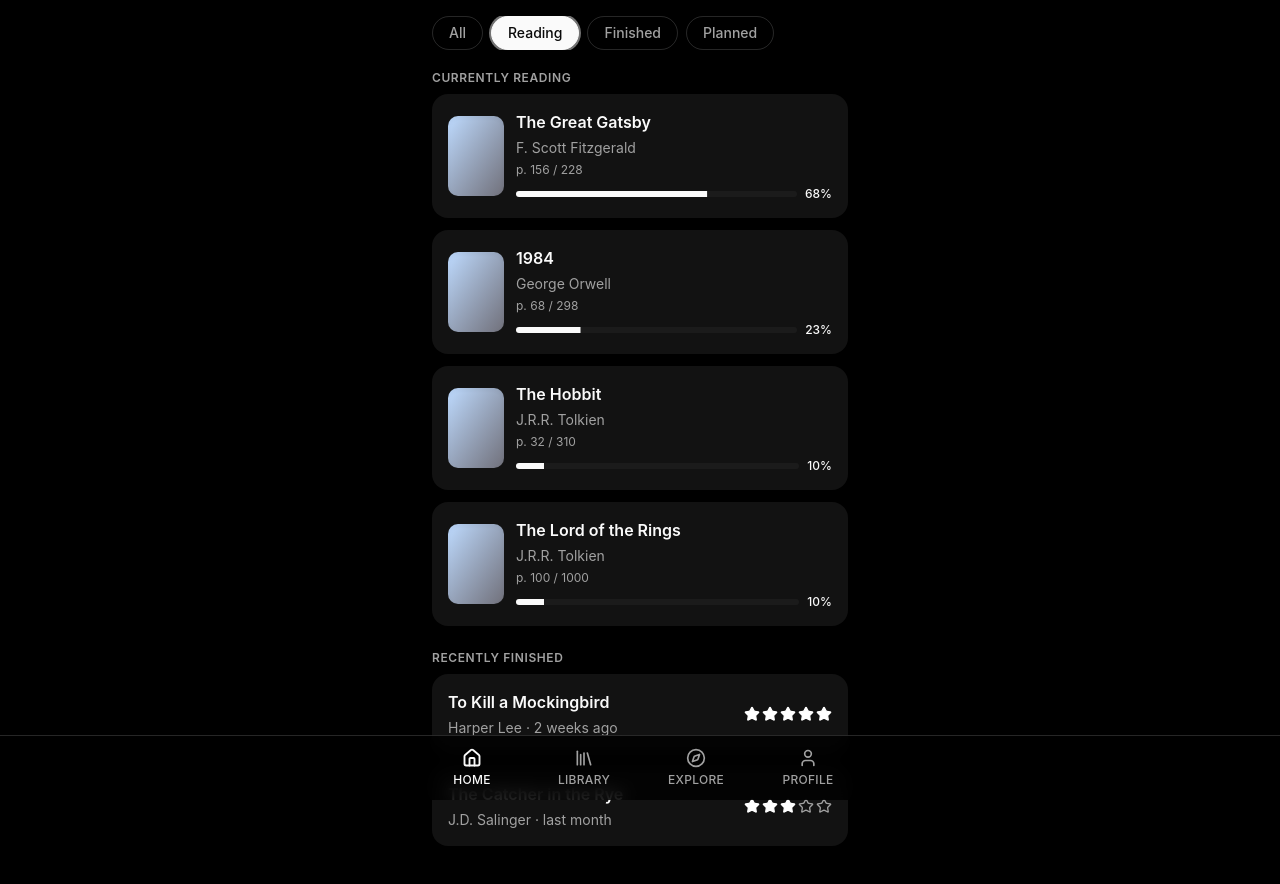
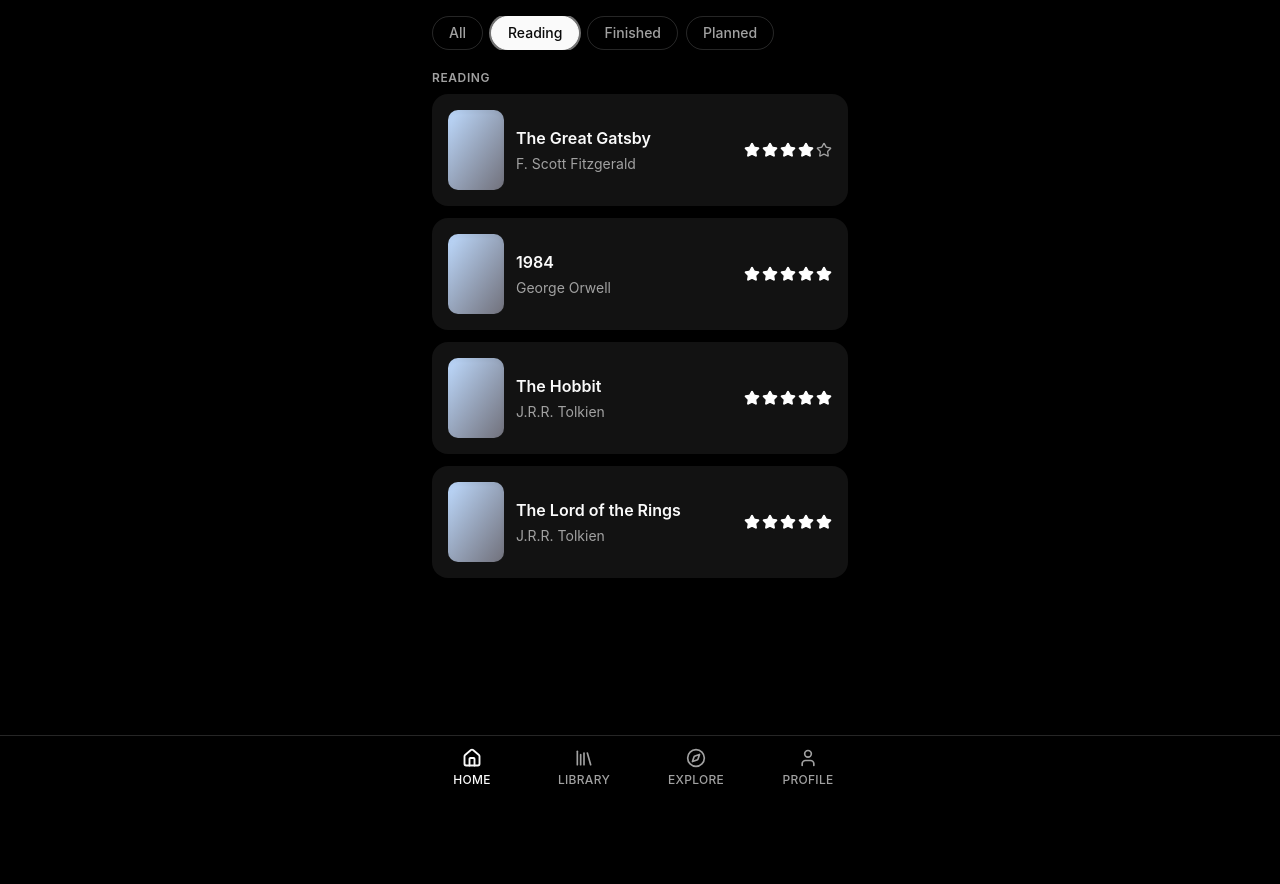
Before and after one commit to cec1lrhodes/books_tracker, a React (Vite) app: page / in a window 1280 px wide. Both pictures are taken after a click on the tab "Reading". Shown: the top 884 px of the page. After the commit the page ends 800 px from the top, so only its background shows below. Built offline with nearby package versions, Linux system fonts and the light colour scheme.

Commit message:
add action to buttons all,reading,finished

```diff
--- a/src/components/pages/MainPage.tsx
+++ b/src/components/pages/MainPage.tsx
@@ -1,3 +1,4 @@
+import { useState } from "react";
 import { Link } from "@tanstack/react-router";
 
 import BookCover from "@/components/layout/BookCover";
@@ -6,25 +7,77 @@ import BottomNav from "@/components/layout/BottomNav";
 import { Card, CardContent } from "@/components/ui/card";
 import { Progress } from "@/components/ui/progress";
 import { Tabs, TabsList, TabsTrigger } from "@/components/ui/tabs";
-import { getProgressPercent } from "@/data/books";
+import { getProgressPercent, type Book, type BookStatus } from "@/data/books";
 import { useBooks } from "@/store/useLibrary";
 
-const filterTabs = [
+type FilterValue = "all" | BookStatus;
+
+const filterTabs: { value: FilterValue; label: string }[] = [
   { value: "all", label: "All" },
   { value: "reading", label: "Reading" },
   { value: "finished", label: "Finished" },
   { value: "planned", label: "Planned" },
-] as const;
+];
+
+const filterSectionTitles: Record<Exclude<FilterValue, "all">, string> = {
+  reading: "Reading",
+  finished: "Finished",
+  planned: "Planned",
+};
+
+const renderSimpleBookItem = (book: Book) => (
+  <li key={book.id}>
+    <Link
+      to="/library/$bookId"
+      params={{ bookId: book.id }}
+      aria-label={`Open ${book.name}`}
+      className="block rounded-2xl transition-transform active:scale-[0.99] focus-visible:outline-none focus-visible:ring-2 focus-visible:ring-ring"
+    >
+      <Card>
+        <CardContent className="flex items-center gap-3">
+          <BookCover
+            className="h-20 w-14"
+            src={book.coverImage}
+            alt={`${book.name} cover`}
+          />
+          <div className="flex min-w-0 flex-1 flex-col gap-1">
+            <p className="truncate text-base font-semibold text-foreground">
+              {book.name}
+            </p>
+            <p className="truncate text-sm text-muted-foreground">
+              {book.author}
+              {book.finishedAgo ? ` · ${book.finishedAgo}` : ""}
+            </p>
+          </div>
+          <StarRating value={book.rating} />
+        </CardContent>
+      </Card>
+    </Link>
+  </li>
+);
 
 const MainPage = () => {
   const books = useBooks();
+  const [activeFilter, setActiveFilter] = useState<FilterValue>("all");
+
+  const handleFilterChange = (value: string) =>
+    setActiveFilter(value as FilterValue);
+
   const currentlyReading = books.filter((book) => book.status === "reading");
   const recentlyFinished = books.filter((book) => book.status === "finished");
+  const filteredBooks =
+    activeFilter === "all"
+      ? []
+      : books.filter((book) => book.status === activeFilter);
 
   return (
     <div className="mx-auto flex h-full w-full max-w-md flex-col pb-24">
       <main className="flex-1 overflow-y-auto px-4 pt-4">
-        <Tabs defaultValue="all" className="w-full">
+        <Tabs
+          value={activeFilter}
+          onValueChange={handleFilterChange}
+          className="w-full"
+        >
           <TabsList className="w-full">
             {filterTabs.map((tab) => (
               <TabsTrigger key={tab.value} value={tab.value}>
@@ -34,6 +87,28 @@ const MainPage = () => {
           </TabsList>
         </Tabs>
 
+        {activeFilter !== "all" && (
+          <section aria-labelledby="filtered-books" className="mt-5">
+            <h2
+              id="filtered-books"
+              className="mb-2 text-xs font-semibold uppercase tracking-wider text-muted-foreground"
+            >
+              {filterSectionTitles[activeFilter]}
+            </h2>
+            {filteredBooks.length === 0 ? (
+              <p className="text-sm text-muted-foreground">
+                No books in this category yet.
+              </p>
+            ) : (
+              <ul className="flex flex-col gap-3">
+                {filteredBooks.map(renderSimpleBookItem)}
+              </ul>
+            )}
+          </section>
+        )}
+
+        {activeFilter === "all" && (
+          <>
             <section aria-labelledby="currently-reading" className="mt-5">
               <h2
                 id="currently-reading"
@@ -96,32 +171,11 @@ const MainPage = () => {
                 Recently finished
               </h2>
               <ul className="flex flex-col gap-3">
-            {recentlyFinished.map((book) => (
-              <li key={book.id}>
-                <Link
-                  to="/library/$bookId"
-                  params={{ bookId: book.id }}
-                  aria-label={`Open ${book.name}`}
-                  className="block rounded-2xl transition-transform active:scale-[0.99] focus-visible:outline-none focus-visible:ring-2 focus-visible:ring-ring"
-                >
-                  <Card>
-                    <CardContent className="flex items-center justify-between gap-3">
-                      <div className="flex min-w-0 flex-col gap-1">
-                        <p className="truncate text-base font-semibold text-foreground">
-                          {book.name}
-                        </p>
-                        <p className="truncate text-sm text-muted-foreground">
-                          {book.author} · {book.finishedAgo}
-                        </p>
-                      </div>
-                      <StarRating value={book.rating} />
-                    </CardContent>
-                  </Card>
-                </Link>
-              </li>
-            ))}
+                {recentlyFinished.map(renderSimpleBookItem)}
               </ul>
             </section>
+          </>
+        )}
       </main>
 
       <BottomNav />
```
Also changed, not shown: 1 other file (tests, documents, lock files or other folders). Lines whose indentation alone changed are shown as unchanged.
